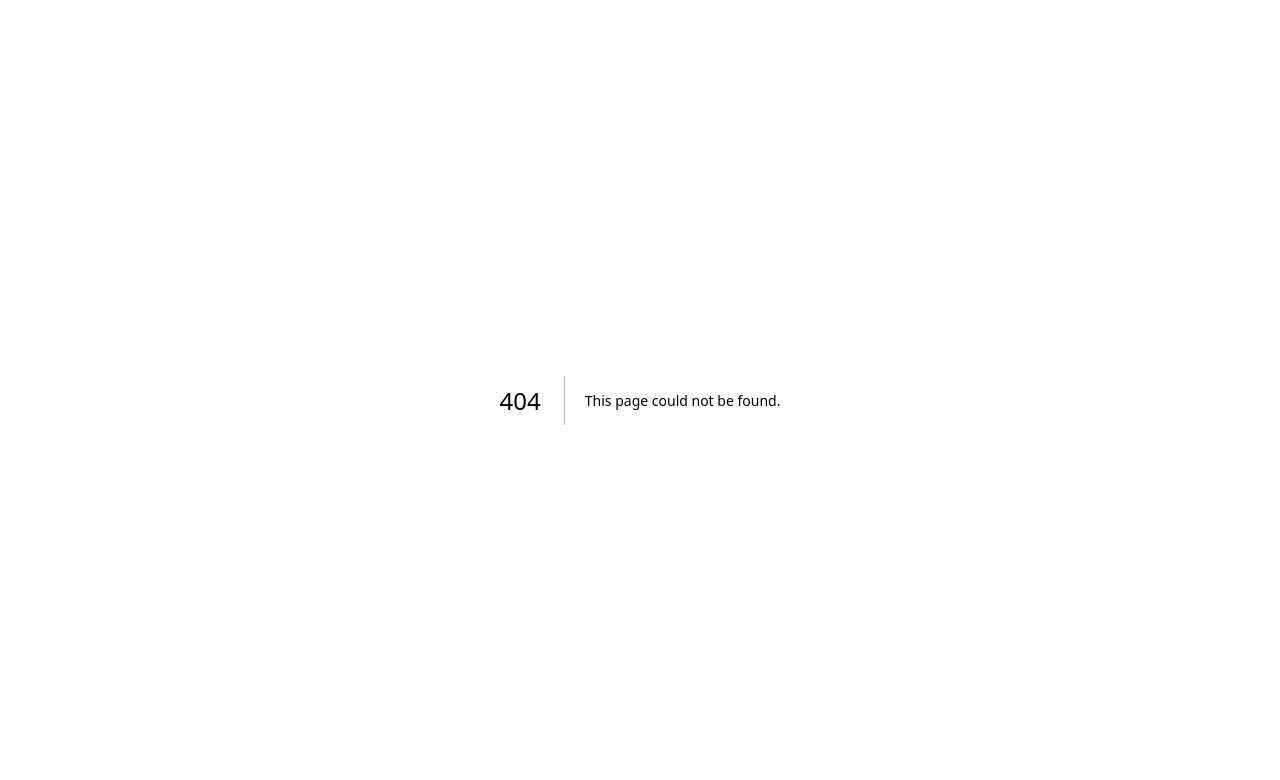
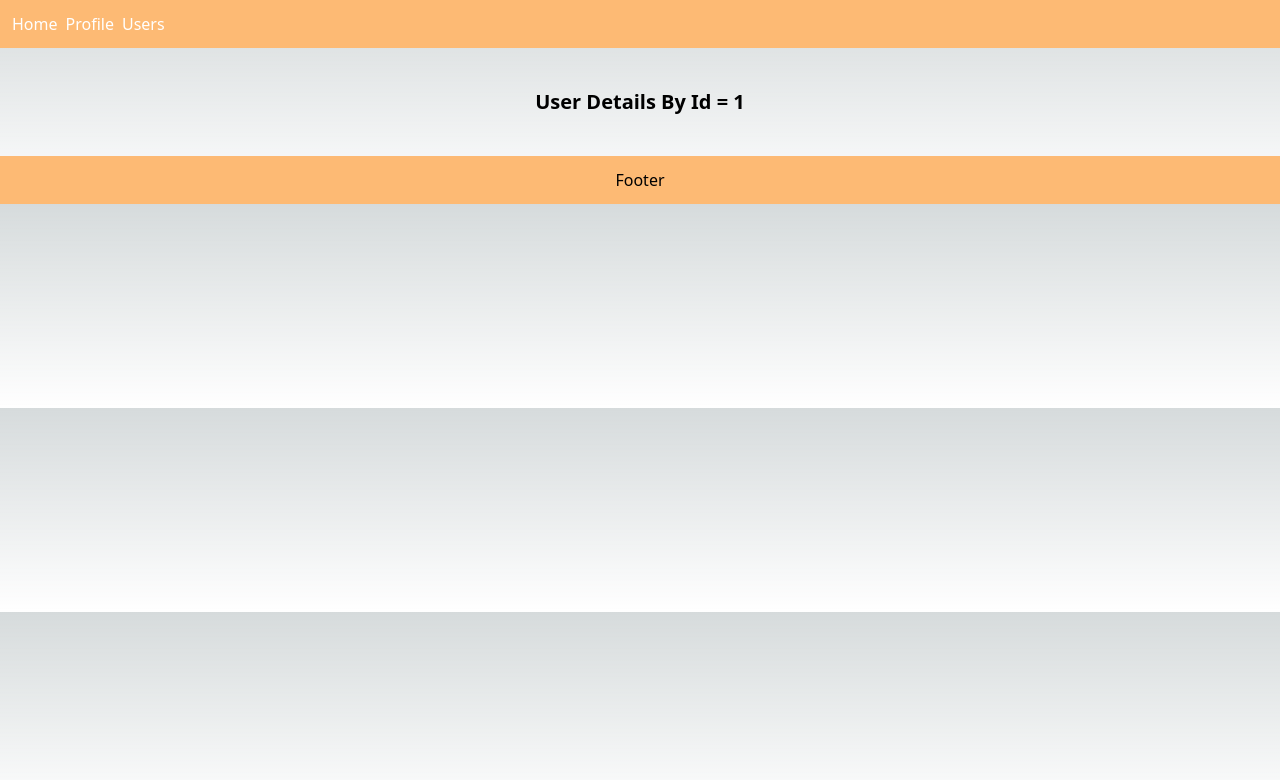
Before and after one commit to tariraf/sanber-nextjs, a Next.js app in the folder new-project/: page /users/1 in a window 1280 px wide. Before the commit this address had no page. Shown: the top 780 px of the page. Built offline with nearby package versions, Linux system fonts and the light colour scheme.

Commit message:
Tugas day 8

```diff
--- /dev/null
+++ b/new-project/pages/users/[id].js
@@ -0,0 +1,14 @@
+import Layout from "@/layout";
+import { useRouter } from "next/router";
+
+const UserDetails = () => {
+    const router = useRouter()
+    const {id} = router?.query
+    return (
+        <Layout>
+            <h1 className="py-10 text-center text-xl font-extrabold">User Details By Id = {id}</h1>
+        </Layout>
+    )
+}
+
+export default UserDetails
```
